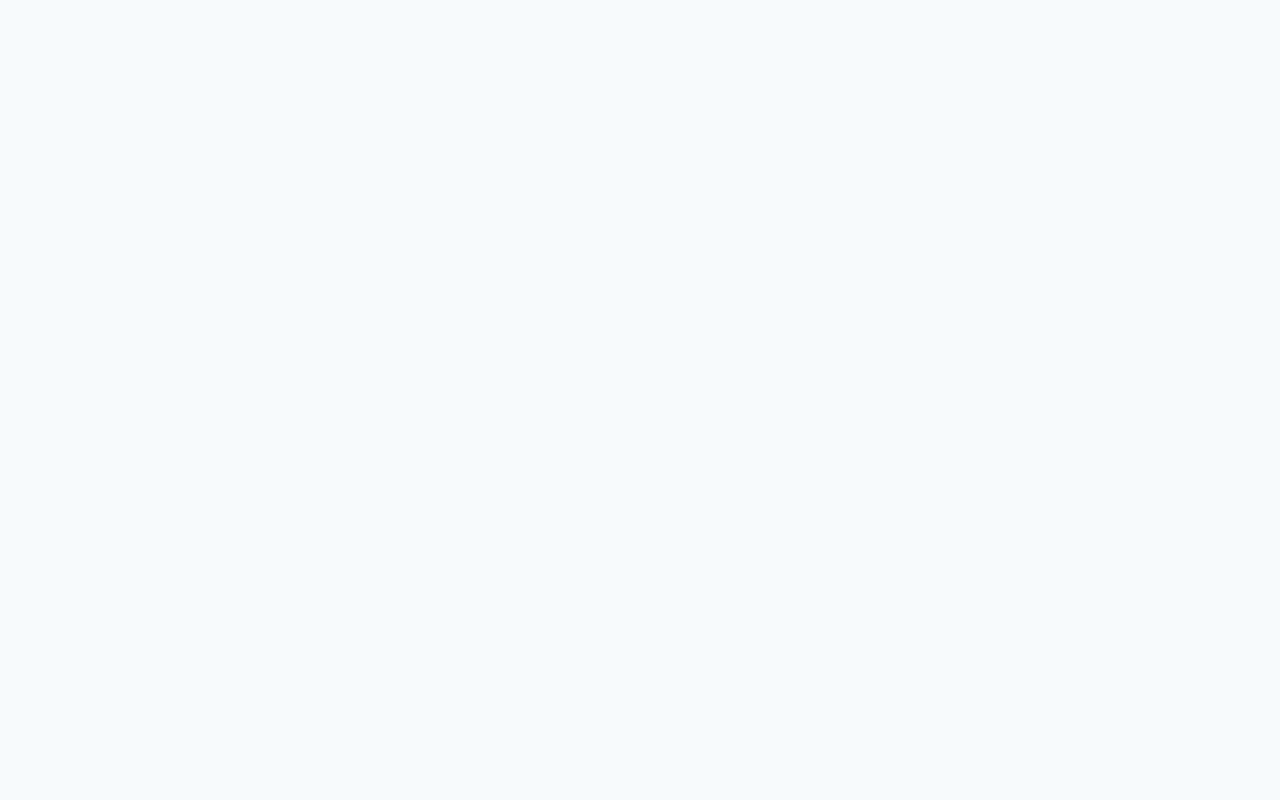
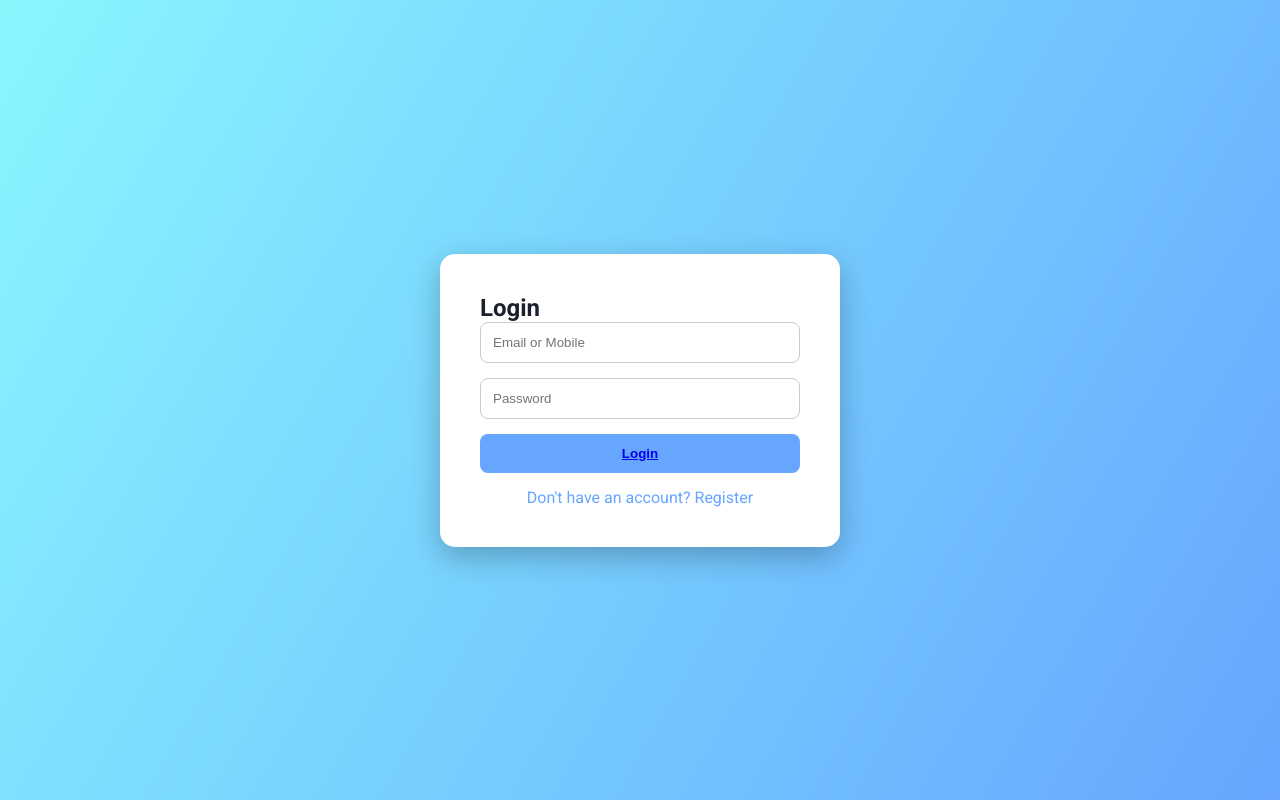
Before and after one commit to SheikhMahmudArman/donorlink, a React (Create React App) app: page /login in a window 1280 px wide. Before the commit this address had no page. Built offline with nearby package versions, Linux system fonts and the light colour scheme; the HTML template or start-up script is replaced by a standard one.

Commit message:
Update login,reg pages only frontand

```diff
--- a/src/App.js
+++ b/src/App.js
@@ -1,20 +1,19 @@
 import React from "react";
 import { BrowserRouter, Routes, Route } from "react-router-dom";
-import Landing from "./pages/Landing";   // your landing page
-import Homepage from "./homepage";       // your homepage component
-
-const isLoggedIn = false; // change this later based on auth
+import Landing from './pages/Landing';
+import Login from './pages/Login';
+import Register from './pages/Register';       // your homepage component
+import Homepage from './pages/Homepage.js';
+//const isLoggedIn = false; // change this later based on auth
 
 function App() {
   return (
-    <BrowserRouter>
+   <BrowserRouter>
       <Routes>
-        <Route
-          path="/"
-          element={isLoggedIn ? <Homepage /> : <Landing />}
-        />
-        {/* You can add more routes here later */}
-        {/* <Route path="/login" element={<Login />} /> */}
+        <Route path="/" element={<Landing />} />
+        <Route path="/login" element={<Login />} />
+        <Route path="/register" element={<Register />} />
+        <Route path="/Homepage" element={<Homepage />} />
       </Routes>
     </BrowserRouter>
   );
--- a/src/pages/Landing.js
+++ b/src/pages/Landing.js
@@ -1,6 +1,10 @@
 import React from 'react';
 import { Link } from 'react-router-dom';
-import './Landing.css';
+import '../styles/Landing.css';
+import './Login.js';
+import './Register.js';
+
+
 
 const Landing = () => {
   return (
@@ -33,7 +37,7 @@ const Landing = () => {
               Register
             </Link>
             <Link to="/login" className="btn btn-outline">
-              Log In
+              Login
             </Link>
           </div>
         </div>
@@ -88,12 +92,12 @@ const Landing = () => {
       {/* Footer */}
       <footer className="footer">
         <p>© {new Date().getFullYear()} Donor Link. All rights reserved.</p>
-        <div className="footer-links">
-          <a href="#">About Us</a>
-          <a href="#">How It Works</a>
-          <a href="#">Privacy Policy</a>
-          <a href="#">Contact</a>
-        </div>
+       <div className="footer-links">
+  <Link to="/about">About Us</Link>
+  <Link to="/how-it-works">How It Works</Link>
+  <Link to="/privacy-policy">Privacy Policy</Link>
+  <Link to="/contact">Contact</Link>
+</div>
       </footer>
     </div>
   );
--- /dev/null
+++ b/src/pages/Login.js
@@ -0,0 +1,61 @@
+import { useState } from "react";
+import { useNavigate } from "react-router-dom";
+import { Link } from 'react-router-dom';
+import "../styles/Login.css";
+
+
+function Login() {
+  const navigate = useNavigate();
+
+  const [form, setForm] = useState({
+    emailOrPhone: "",
+    password: "",
+  });
+
+  const handleChange = (e) => {
+    setForm({
+      ...form,
+      [e.target.name]: e.target.value,
+    });
+  };
+
+  const handleSubmit = (e) => {
+    e.preventDefault();
+    // Login successful, navigate to homepage
+    navigate("/homepage");  // <-- homepage route
+  };
+
+  return (
+    <div className="login-container">
+      <form className="login-card" onSubmit={handleSubmit}>
+        <h2>Login</h2>
+
+        <input
+          type="text"
+          name="emailOrPhone"
+          placeholder="Email or Mobile"
+          required
+          onChange={handleChange}
+        />
+
+        <input
+          type="password"
+          name="password"
+          placeholder="Password"
+          required
+          onChange={handleChange}
+        />
+
+        <button type="submit">
+         <Link to="/login">Login</Link>
+          </button>
+
+        <p className="switch-link" onClick={() => navigate("/register")}>
+          Don't have an account? Register
+        </p>
+      </form>
+    </div>
+  );
+}
+
+export default Login;
--- /dev/null
+++ b/src/pages/Register.js
@@ -0,0 +1,92 @@
+import { useState } from "react";
+import { useNavigate } from "react-router-dom";
+import "../styles/Register.css";
+import "./Login.js";
+
+const cityData = {
+  Dhaka: ["Dhanmondi", "Gulshan", "Mirpur"],
+  Chittagong: ["Agrabad", "Pahartali", "Halishahar"],
+};
+
+function Register() {
+  const navigate = useNavigate();
+
+  const [form, setForm] = useState({
+    emailOrPhone: "",
+    city: "",
+    area: "",
+    password: "",
+    confirmPassword: "",
+  });
+
+  const handleChange = (e) => {
+    setForm({
+      ...form,
+      [e.target.name]: e.target.value,
+    });
+  };
+
+  const handleSubmit = (e) => {
+    e.preventDefault();
+
+    if (form.password !== form.confirmPassword) {
+      alert("Password does not match!");
+      return;
+    }
+
+    alert("Registration Successful!");
+    navigate("/login");
+  };
+
+  return (
+    <div className="register-container">
+      <form className="register-card" onSubmit={handleSubmit}>
+        <h2>Register</h2>
+
+        <input
+          type="text"
+          name="emailOrPhone"
+          placeholder="Email or Phone"
+          required
+          onChange={handleChange}
+        />
+
+        <select name="city" required onChange={handleChange}>
+          <option value="">Select City</option>
+          {Object.keys(cityData).map((city) => (
+            <option key={city}>{city}</option>
+          ))}
+        </select>
+
+        {form.city && (
+          <select name="area" required onChange={handleChange}>
+            <option value="">Select Area</option>
+            {cityData[form.city].map((area) => (
+              <option key={area}>{area}</option>
+            ))}
+          </select>
+        )}
+
+        <input
+          type="password"
+          name="password"
+          placeholder="Password"
+          required
+          onChange={handleChange}
+        />
+
+        <input
+          type="password"
+          name="confirmPassword"
+          placeholder="Confirm Password"
+          required
+          onChange={handleChange}
+        />
+
+        <button type="submit">Register</button>
+      </form>
+    </div>
+  );
+}
+
+export default Register;
--- /dev/null
+++ b/src/styles/Login.css
@@ -0,0 +1,42 @@
+.login-container {
+  height: 100vh;
+  display: flex;
+  justify-content: center;
+  align-items: center;
+  background: linear-gradient(120deg, #89f7fe, #66a6ff);
+}
+
+.login-card {
+  background: white;
+  padding: 40px;
+  border-radius: 15px;
+  width: 90%;
+  max-width: 400px;
+  display: flex;
+  flex-direction: column;
+  box-shadow: 0 10px 30px rgba(0, 0, 0, 0.25);
+}
+
+.login-card input {
+  margin-bottom: 15px;
+  padding: 12px;
+  border-radius: 8px;
+  border: 1px solid #ccc;
+}
+
+.login-card button {
+  padding: 12px;
+  border-radius: 8px;
+  border: none;
+  background: #66a6ff;
+  color: white;
+  font-weight: bold;
+  cursor: pointer;
+}
+
+.switch-link {
+  margin-top: 15px;
+  text-align: center;
+  color: #66a6ff;
+  cursor: pointer;
+}
--- /dev/null
+++ b/src/styles/Register.css
@@ -0,0 +1,36 @@
+.register-container {
+  height: 100vh;
+  display: flex;
+  justify-content: center;
+  align-items: center;
+  background: linear-gradient(120deg, #ff9a9e, #fad0c4);
+}
+
+.register-card {
+  background: white;
+  padding: 40px;
+  border-radius: 15px;
+  width: 90%;
+  max-width: 450px;
+  display: flex;
+  flex-direction: column;
+  box-shadow: 0 10px 30px rgba(0, 0, 0, 0.25);
+}
+
+.register-card input,
+.register-card select {
+  margin-bottom: 15px;
+  padding: 12px;
+  border-radius: 8px;
+  border: 1px solid #ccc;
+}
+
+.register-card button {
+  padding: 12px;
+  border-radius: 8px;
+  border: none;
+  background: #ff758c;
+  color: white;
+  font-weight: bold;
+  cursor: pointer;
+}
```
Also changed, not shown: src/pages/Homepage.js (renamed from src/homepage.js, +5 -3 lines), src/styles/Homepage.css (renamed from src/homepage.css), src/styles/Landing.css (renamed from src/pages/Landing.css), 1 other file (tests, documents, lock files or other folders).
